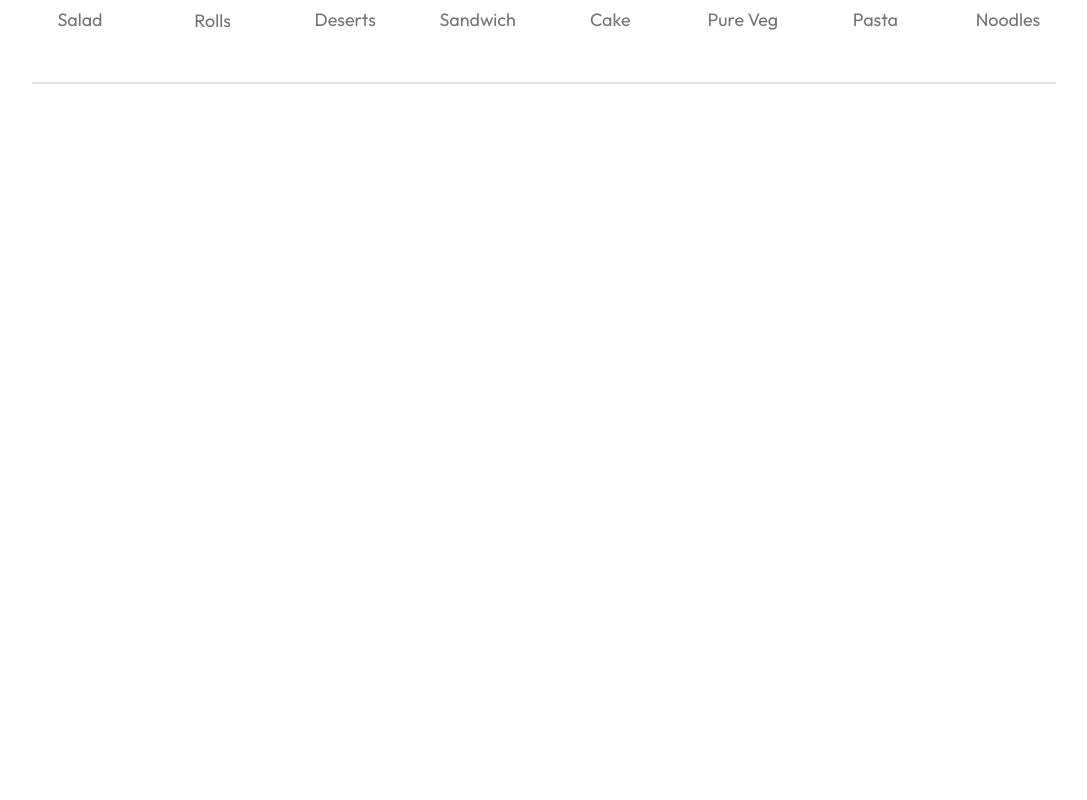
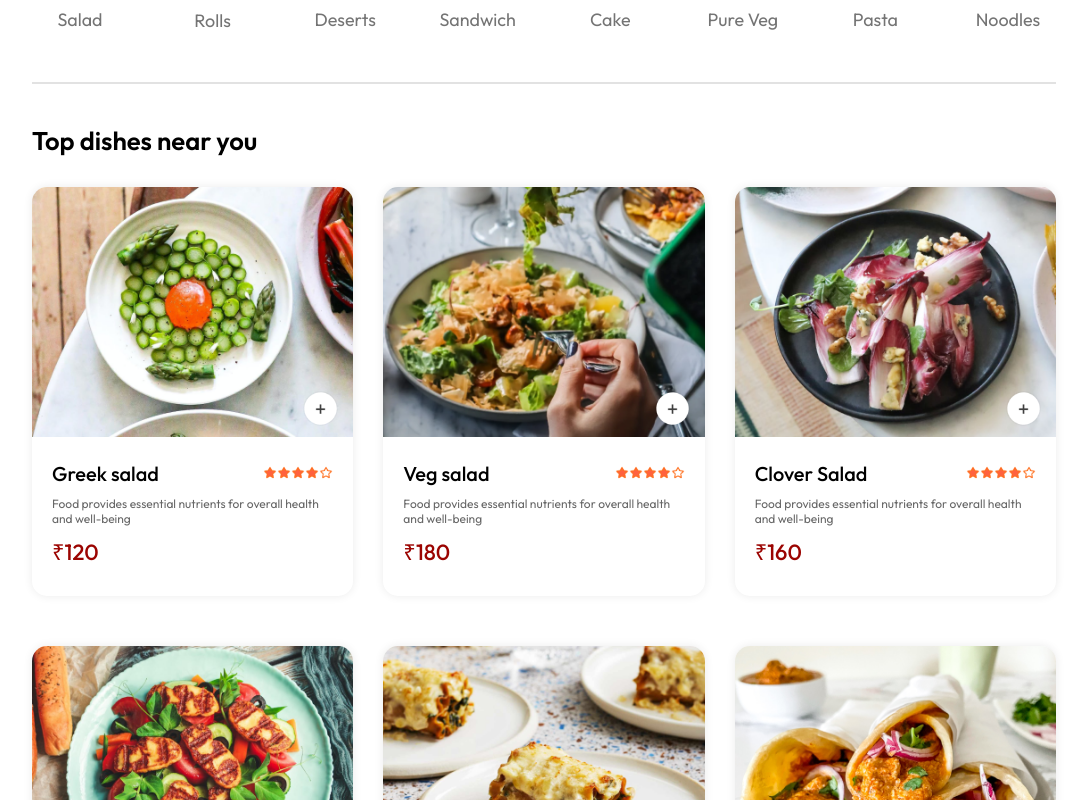
Before and after one commit to partha-protim-sarkar/Food-Delivery-Website, a React (Create React App) app in the folder frontend/: page / in a window 1280 px wide. Shown: the part 820-1620 px from the top of the page, without its empty margins (96-1183 px from the left). Before the commit the page ends 914 px from the top, so only its background shows below. Built offline with nearby package versions, Linux system fonts and the light colour scheme.

Commit message:
add food display section and category filter to website UI

```diff
--- /dev/null
+++ b/frontend/src/components/FoodDisplay/FoodDisplay.css
@@ -0,0 +1,16 @@
+.food-display {
+    margin-top: 30px;
+}
+
+.food-display h2 {
+    font-size: max(2vw, 24px);
+    font-weight: 600;
+}
+
+.food-display-list {
+    display: grid;
+    grid-template-columns: repeat(auto-fit, minmax(240px, 1fr));
+    margin-top: 30px;
+    gap: 30px;
+    row-gap: 50px;
+}
--- /dev/null
+++ b/frontend/src/components/FoodDisplay/FoodDisplay.js
@@ -0,0 +1,25 @@
+import React, { useContext } from 'react';
+import './FoodDisplay.css'
+import { StoreContext } from '../../context/StoreContext';
+import FoodItem from '../FoodItem/FoodItem';
+
+const FoodDisplay = ({ category }) => {
+
+    const { food_list } = useContext(StoreContext);
+
+  return (
+    <div className='food-display' id='food-display'>
+        <h2>Top dishes near you</h2>
+        <div className='food-display-list'>
+            {food_list.map((item, index) => {
+              if (category === 'All' || category === item.category) {
+                return <FoodItem key={index} id={item._id} name={item.name} description={item.description} price={item.price} image={item.image} />
+              }
+              return null;
+            })}
+        </div>
+    </div>
+  );
+}
+
+export default FoodDisplay;
--- /dev/null
+++ b/frontend/src/components/FoodItem/FoodItem.css
@@ -0,0 +1,74 @@
+.food-item {
+    width: 100%;
+    margin: auto;
+    border-radius: 15px;
+    box-shadow: 0px 0px 10px #00000015;
+    transition: 0.3s;
+    animation: fadeIn 1s;
+}
+
+.food-item-image {
+    width: 100%;
+    border-radius: 15px 15px 0px 0px;
+}
+
+.food-item-info {
+    padding: 20px;
+}
+
+.food-item-name-rating {
+    display: flex;
+    justify-content: space-between;
+    align-items: center;
+    margin-bottom: 10px;
+}
+
+.food-item-name-rating p {
+    font-size: 20px;
+    font-weight: 500;
+}
+
+.food-item-name-rating img {
+    width: 70px;
+}
+
+.food-item-desc {
+    color: #676767;
+    font-size: 12px;
+}
+
+.food-item-price {
+    color: #9b0401;
+    font-size: 22px;
+    font-weight: 500;
+    margin: 10px 0px;
+}
+
+.food-item-img-container {
+    position: relative;
+}
+
+.food-item-img-container .add {
+    width: 35px;
+    position: absolute;
+    bottom: 15px;
+    right: 15px;
+    cursor: pointer;
+    border-radius: 50%;
+}
+
+.food-item-counter {
+    position: absolute;
+    bottom: 15px;
+    right: 15px;
+    display: flex;
+    align-items: center;
+    gap: 10px;
+    padding: 6px;
+    border-radius: 50px;
+    background-color: white;
+}
+
+.food-item-counter img {
+    width: 30px;
+}
--- /dev/null
+++ b/frontend/src/components/FoodItem/FoodItem.js
@@ -0,0 +1,38 @@
+import React, { useContext } from 'react';
+import './FoodItem.css'
+import { assets } from '../../assets/assets';
+import { StoreContext } from '../../context/StoreContext';
+
+const FoodItem = ({ id, name, price, description, image }) => {
+
+    const { cartItems, addToCart, removeFromCart } = useContext(StoreContext)
+
+  return (
+    <div>
+        <div className='food-item'>
+            <div className='food-item-img-container'>
+                <img className='food-item-image' src={image} alt='' />
+                {
+                    !cartItems[id]
+                        ?<img className='add' onClick={() => addToCart(id)} src={assets.add_icon_white} alt='' />
+                        :<div className='food-item-counter'>
+                            <img onClick={() => removeFromCart(id)} src={assets.remove_icon_red} alt='' />
+                            <p>{cartItems[id]}</p>
+                            <img onClick={() => addToCart(id)} src={assets.add_icon_green} alt='' />
+                        </div>
+                }
+            </div>
+            <div className='food-item-info'>
+                <div className='food-item-name-rating'>
+                    <p>{name}</p>
+                    <img src={assets.rating_starts} alt='' />
+                </div>
+                <p className='food-item-desc'>{description}</p>
+                <p className='food-item-price'>₹{price}</p>
+            </div>
+        </div>
+    </div>
+  );
+}
+
+export default FoodItem;
--- /dev/null
+++ b/frontend/src/context/StoreContext.js
@@ -0,0 +1,42 @@
+import { createContext, useEffect, useState } from "react";
+import { food_list } from "../assets/assets";
+
+export const StoreContext = createContext(null);
+
+const StoreContextProvider = (props) => {
+
+    const [cartItems, setCartItems] = useState({});
+
+    const addToCart = (itemId) => {
+        if (!cartItems[itemId]) {
+            setCartItems((prev => ({...prev, [itemId]:1})))
+        }
+        else {
+            setCartItems((prev) => ({...prev, [itemId]:prev[itemId]+1}))
+        }
+    }
+
+    const removeFromCart = (itemId) => {
+        setCartItems((prev => ({...prev, [itemId]:prev[itemId]-1})))
+    }
+
+    useEffect(() => {
+        console.log(cartItems);
+    },[cartItems])
+
+    const contextValue = {
+        food_list,
+        cartItems,
+        setCartItems,
+        addToCart,
+        removeFromCart
+    }
+
+    return (
+        <StoreContext.Provider value={contextValue}>
+            {props.children}
+        </StoreContext.Provider>
+    )
+};
+
+export default StoreContextProvider;
--- a/frontend/src/index.js
+++ b/frontend/src/index.js
@@ -4,11 +4,14 @@
 import App from './App';
 import reportWebVitals from './reportWebVitals';
 import { BrowserRouter } from 'react-router-dom';
+import StoreContextProvider from './context/StoreContext';
 
 const root = ReactDOM.createRoot(document.getElementById('root'));
 root.render(
   <BrowserRouter>
-    <App />
+    <StoreContextProvider>
+      <App />
+    </StoreContextProvider>
   </BrowserRouter>
 );
 
--- a/frontend/src/pages/Home/Home.js
+++ b/frontend/src/pages/Home/Home.js
@@ -2,6 +2,7 @@
 import './Home.css';
 import Header from '../../components/Header/Header';
 import ExploreMenu from '../../components/ExploreMenu/ExploreMenu';
+import FoodDisplay from '../../components/FoodDisplay/FoodDisplay';
 
 const Home = () => {
 
@@ -10,6 +11,7 @@
     <div>
         <Header />
         <ExploreMenu category={category} setCategory={setCategory} />
+        <FoodDisplay category={category} />
     </div>
   );
 }
```
Also changed, not shown: frontend/src/assets/assets.js (+32 -32 lines).
